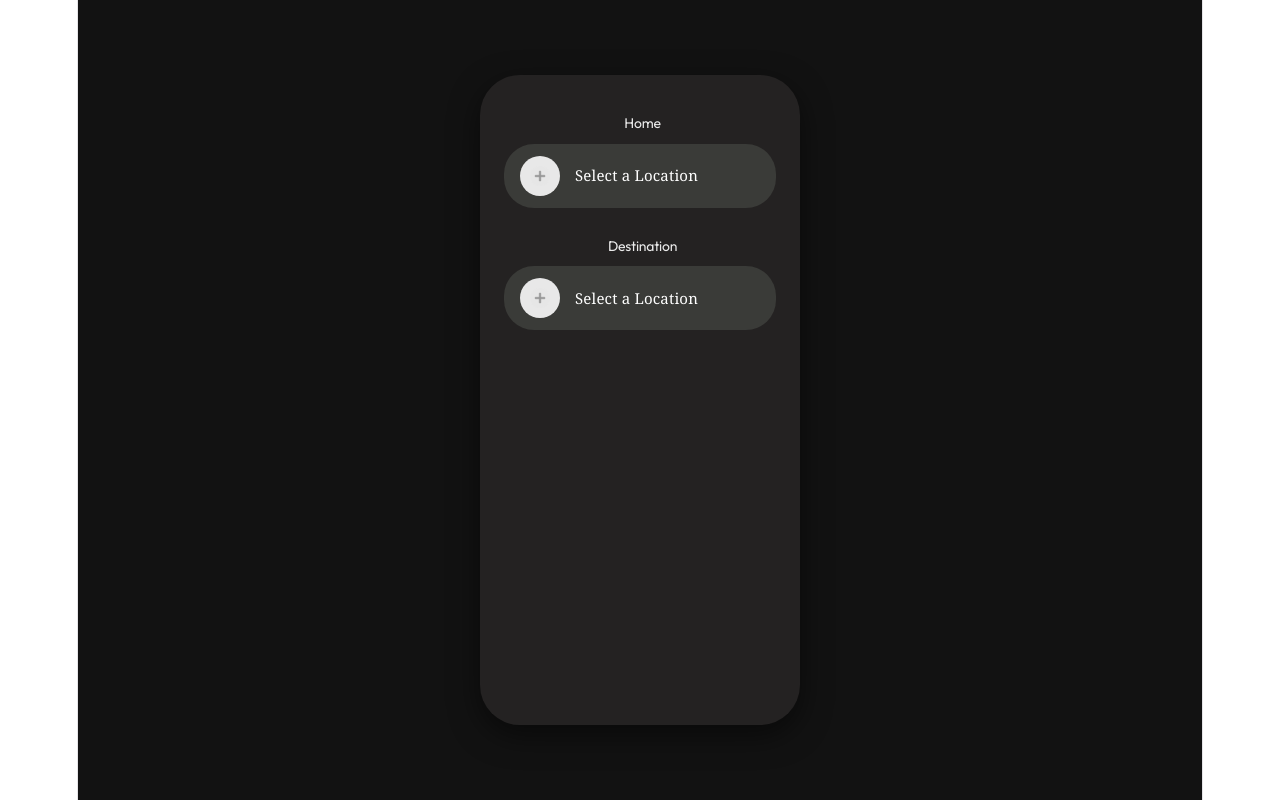
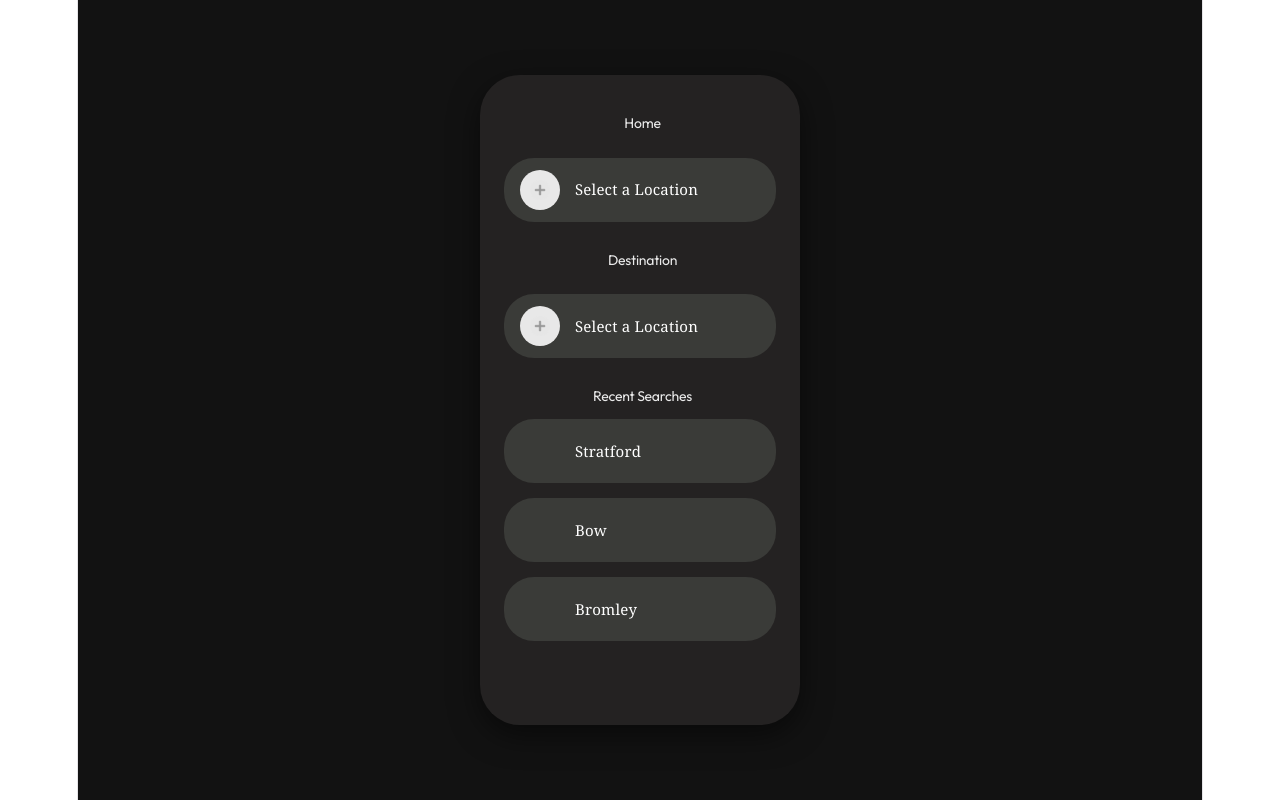
Before and after one commit to Da-vid-Lin/weather-app, a React (Vite) app: page / in a window 1280 px wide. Built offline with nearby package versions, Linux system fonts and the light colour scheme; no server answers.

Commit message:
Recent searches set up

```diff
--- a/src/components/Cards/LocationCapsule.jsx
+++ b/src/components/Cards/LocationCapsule.jsx
@@ -1,37 +1,23 @@
-export default function LocationCapsule(){
-  return null;
-}
-
-/*
-
-
 import { setLocationB } from "../../contexts/weatherActions";
 import { useWeather } from "../../contexts/weatherContext";
 import { Link } from "react-router-dom";
+import '../../styles/Dashboard.css';
 import '../../styles/LocationCapsule.css';
 
-
-export default function LocationCapsule({city}){
+export default function LocationCapsule({ city }) {
     const { dispatch } = useWeather();
 
     return (
-        <div className="capsule">
-          <h2 className="capsule-city">{city}</h2>
-          <div className="capsule-linker">
-            <Link
+        <Link
             to="/weather"
-            className="card-text"
+            className="action-card recent-capsule"
             onClick={() => {
                 setLocationB(dispatch, city);
-            }}>
-              {city}
-            </Link>
-          </div>
-        </div>
-
-
+            }}
+        >
+            <div className="card-text recent-capsule-text">
+                {city}
+            </div>
+        </Link>
     );
 }
-
-
-*/
--- a/src/components/Dashborad.jsx
+++ b/src/components/Dashborad.jsx
@@ -4,6 +4,7 @@ import '../styles/Dashboard.css';
 import Plus from '../assets/images/Plus1.png';
 import SearchImg from '../assets/images/Search.png';
 import { useWeather } from '../contexts/weatherContext';
+import LocationCapsule from './Cards/LocationCapsule';
 
 export default function Dashboard() {
   const { state } = useWeather();
@@ -36,16 +37,15 @@ export default function Dashboard() {
         </div>
 
         {
-        /*
+
 
         <div className='recents'>
           <h2 className="section-title">Recent Searches</h2>
-          <LocationCapsule city1/>
-          <LocationCapsule city2/>
-          <LocationCapsule city3/>
+          <LocationCapsule city="Stratford"/>
+          <LocationCapsule city="Bow"/>
+          <LocationCapsule city="Bromley"/>
         </div>
 
-        */
         }
 
       </div>
--- a/src/styles/Dashboard.css
+++ b/src/styles/Dashboard.css
@@ -56,6 +56,7 @@
   margin: 0;
   padding-left: 5px;
   color: #eaeaea;
+  padding-bottom: 14px;
 }
 
 /* Reusable Action Cards (Pills) */
--- a/src/styles/LocationCapsule.css
+++ b/src/styles/LocationCapsule.css
@@ -0,0 +1,11 @@
+.recent-capsule {
+    margin-bottom: 15px;
+    min-height: 64px;
+    box-sizing: border-box;
+}
+
+.recent-capsule-text {
+    /* Aligns the text with the main cards */
+    margin-left: 55px;
+    width: 100%;
+}
```
